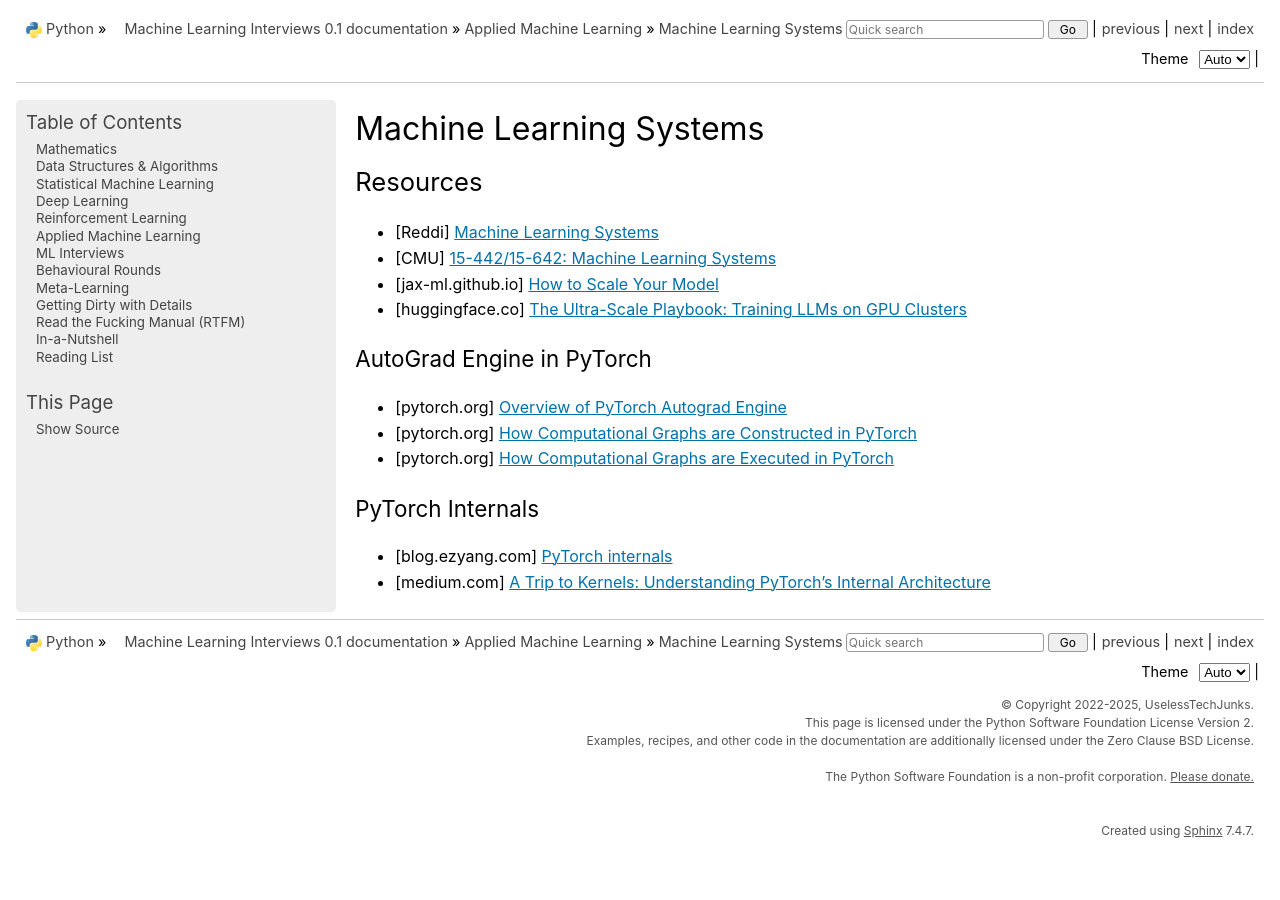
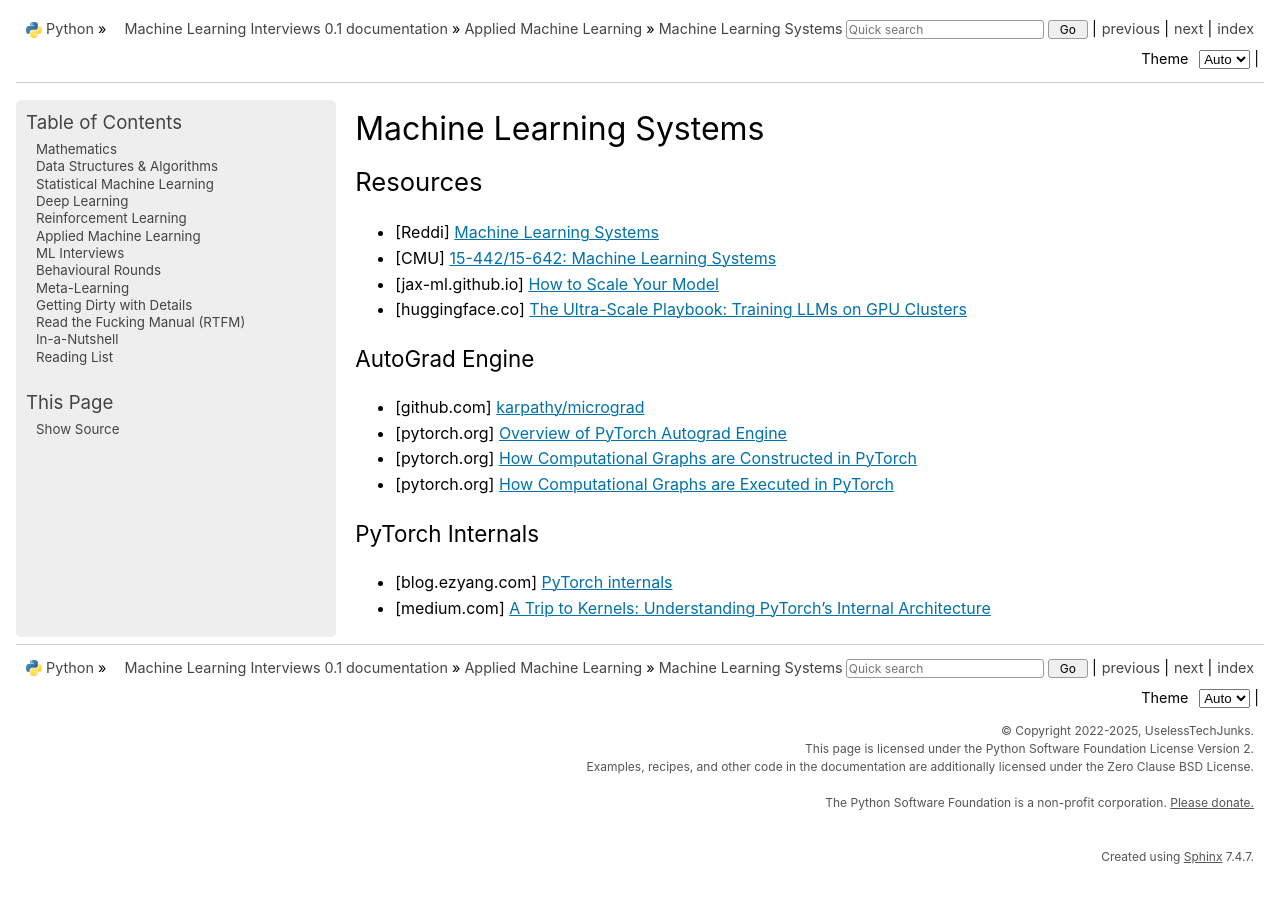
Before and after one commit to uselesstechjunks/leetcode, a Sphinx documentation site: the page built from docs/source/applied/sys/mlsys.rst, in a window 1280 px wide. Built offline with Sphinx 7.4.7, drawn with Linux system fonts in a browser that asks for light colours; pages that are not in the unit, such as notebooks, are missing from menus.

Commit message:
Update mlsys.rst

```diff
--- a/docs/source/applied/sys/mlsys.rst
+++ b/docs/source/applied/sys/mlsys.rst
@@ -10,8 +10,9 @@ Resources
 - [huggingface.co] `The Ultra-Scale Playbook: Training LLMs on GPU Clusters <https://huggingface.co/spaces/nanotron/ultrascale-playbook>`_
 
 ===============================================================================
-AutoGrad Engine in PyTorch
+AutoGrad Engine
 ===============================================================================
+- [github.com] `karpathy/micrograd <https://github.com/karpathy/micrograd/>`_
 - [pytorch.org] `Overview of PyTorch Autograd Engine <https://pytorch.org/blog/overview-of-pytorch-autograd-engine/>`_
 - [pytorch.org] `How Computational Graphs are Constructed in PyTorch <https://pytorch.org/blog/computational-graphs-constructed-in-pytorch/>`_
 - [pytorch.org] `How Computational Graphs are Executed in PyTorch <https://pytorch.org/blog/how-computational-graphs-are-executed-in-pytorch/>`_
```
